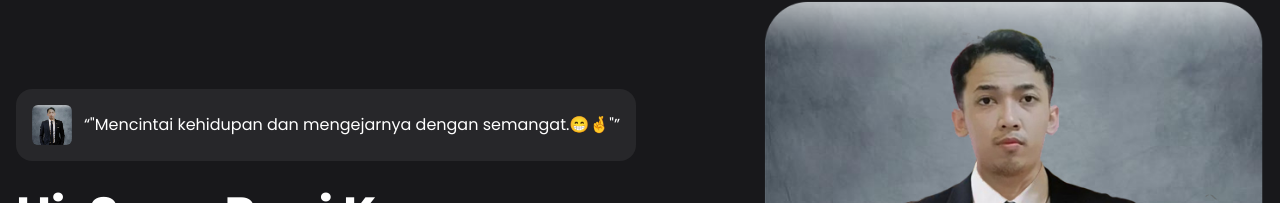
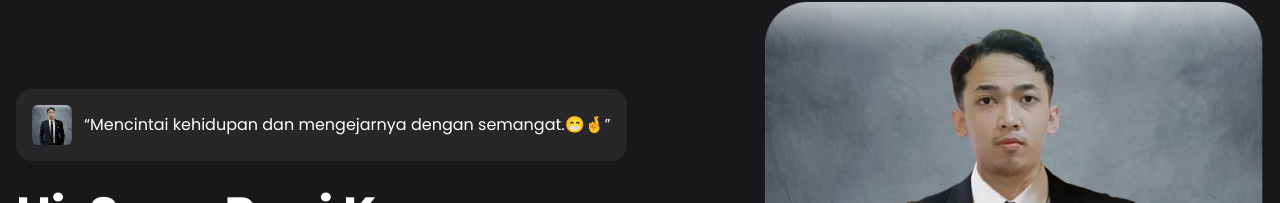
Before and after one commit to ronzco/vite-react, a React (Vite) app: page / in a window 1280 px wide. Shown: the part 155-358 px from the top of the page. Built offline with nearby package versions, Linux system fonts and the light colour scheme.

Commit message:
Update App.tsx

```diff
--- a/src/App.tsx
+++ b/src/App.tsx
@@ -14,7 +14,7 @@ function App() {
               className="w-10 rounded-md"
               loading="lazy"
             />
-            <q>"Mencintai kehidupan dan mengejarnya dengan semangat.😁🤞"</q>
+            <q>Mencintai kehidupan dan mengejarnya dengan semangat.😁🤞</q>
           </div>
           <h1 className="text-5xl/tight font-bold mb-6">
             Hi, Saya Roni Koswara
```
